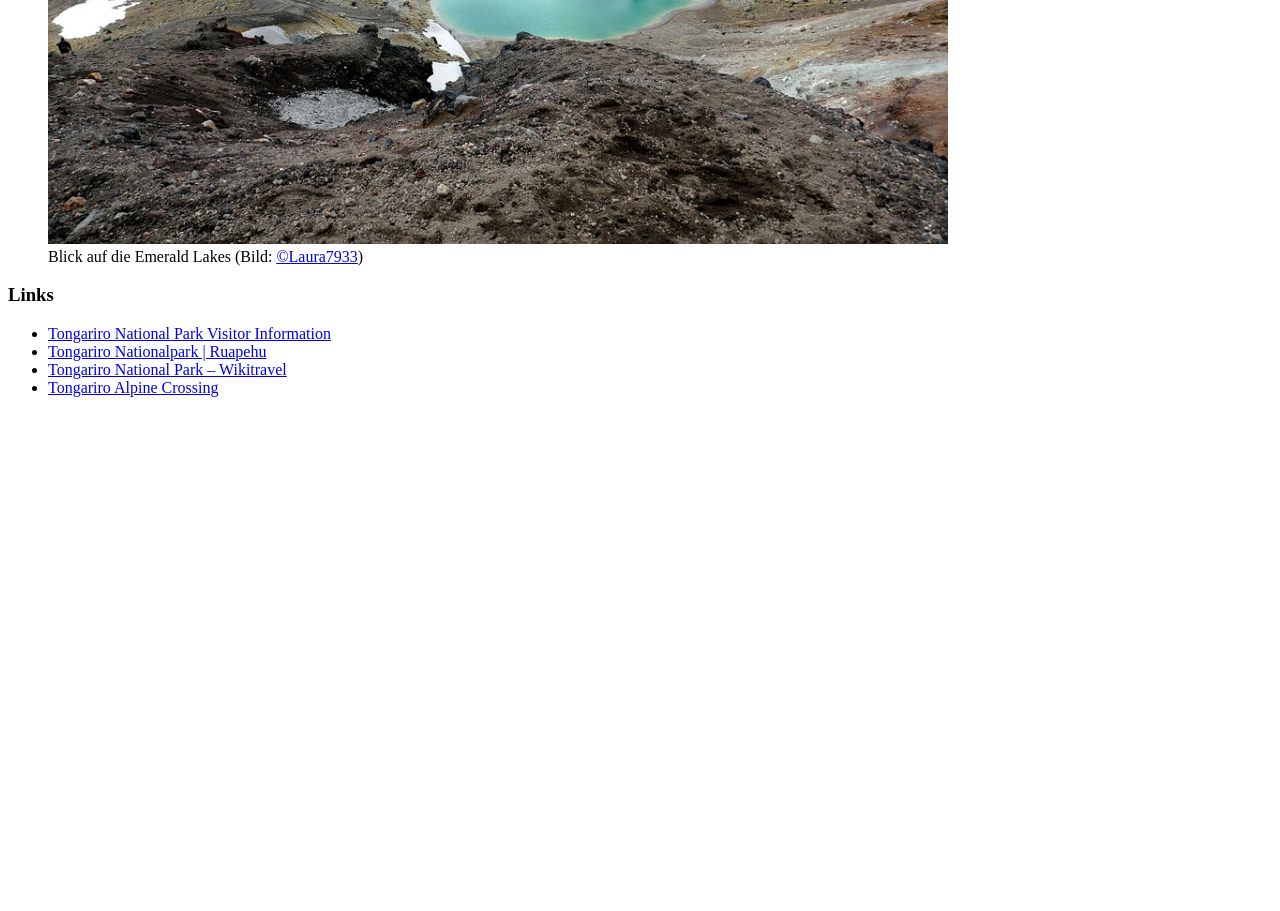
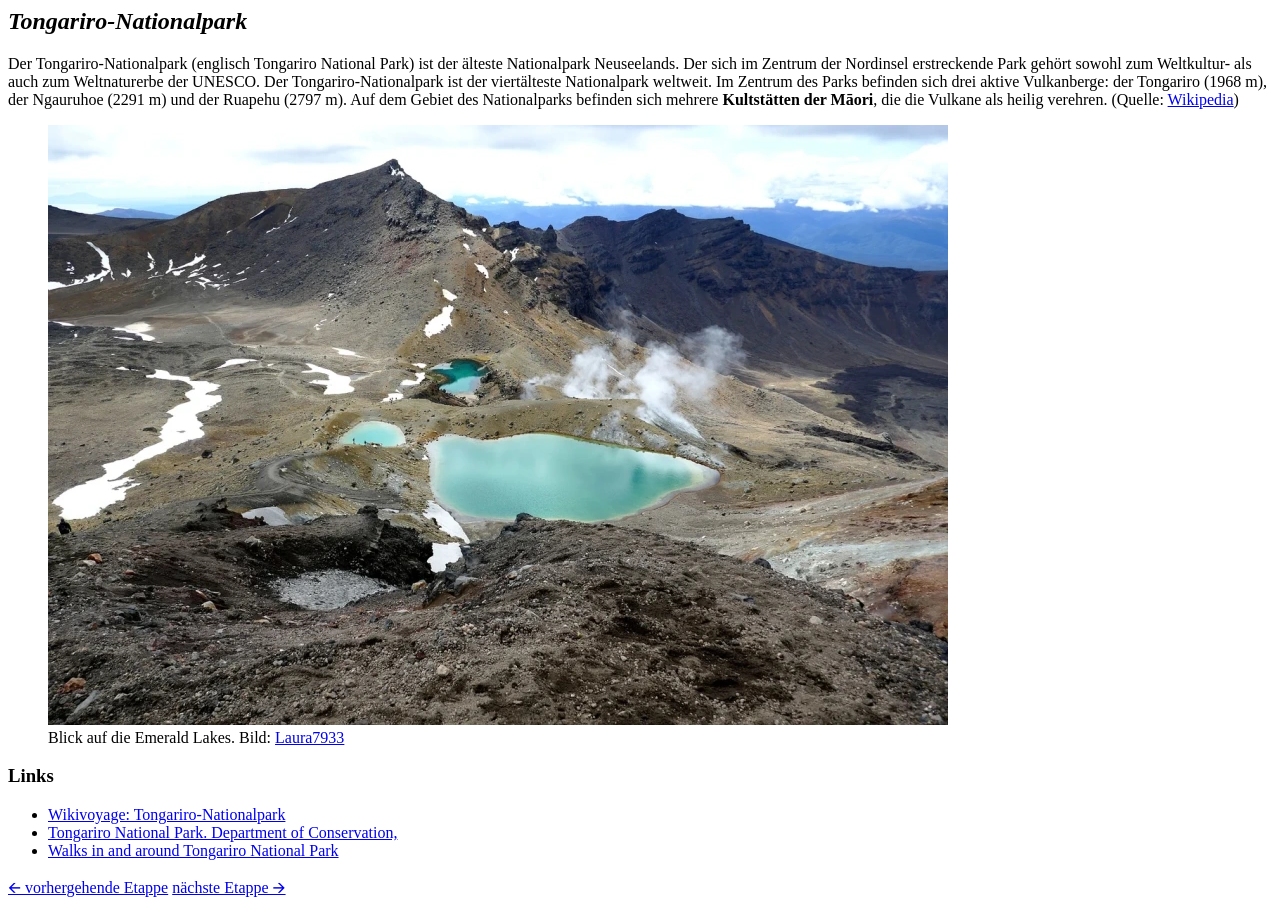
Before and after one commit to webman-at/webman-at.github.io, a plain HTML site: page nz/index.html in a window 1280 px wide. Shown: the part 540-1451 px from the top of the page. Before the commit the page ends 953 px from the top, so only its background shows below. Drawn offline with Linux system fonts and the light colour scheme.

Commit message:
update html from lecture 2022-03-17

```diff
--- a/nz/index.html
+++ b/nz/index.html
@@ -5,42 +5,55 @@
     <meta charset="UTF-8">
     <meta http-equiv="X-UA-Compatible" content="IE=edge">
     <meta name="viewport" content="width=device-width, initial-scale=1.0">
-    <title>Neuseelandreise - Tongariro-Nationalpark</title>
+    <title>Neuseelandreise</title>
 </head>
 
 <body>
+    <header>
+        <img src="images/header.jpg" alt="Straße im Vordergrund mit dem Vulkankegel im Hintergrund">
+        <a href="#"><img src="images/user.jpg" alt="Another one rides the bus"></a>
+    </header>
     <main>
         <article>
-            <h1 style="color: aqua;">Neuseelandreise</h1>
+            <h1>Neuseelandreise</h1>
             <h2><em>Tongariro-Nationalpark</em></h2>
-            <p>
-                Der Tongariro-Nationalpark (englisch Tongariro National Park) ist der älteste Nationalpark Neuseelands.
+            <p>Der Tongariro-Nationalpark (englisch Tongariro National Park) ist der älteste Nationalpark Neuseelands.
                 Der sich im Zentrum der Nordinsel erstreckende Park gehört sowohl zum Weltkultur- als auch zum
-                Weltnaturerbe der UNESCO. Der Tongariro-Nationalpark ist der viertälteste Nationalpark weltweit. Im
-                Zentrum des Parks befinden sich drei aktive Vulkanberge: der Tongariro (1968 m), der Ngauruhoe (2291 m)
-                und der Ruapehu (2797 m). Auf dem Gebiet des Nationalparks befinden sich mehrere <strong>Kultstätten der
-                    Māori</strong>, die die Vulkane als heilig verehren.
-                (Quelle: <a href="https://de.wikipedia.org/wiki/Tongariro-Nationalpark">Wikipedia</a>)
-            </p>
+                Weltnaturerbe der UNESCO.
+
+                Der Tongariro-Nationalpark ist der viertälteste Nationalpark weltweit. Im Zentrum des Parks befinden
+                sich drei aktive Vulkanberge: der Tongariro (1968 m), der Ngauruhoe (2291 m) und der Ruapehu (2797 m).
+
+                Auf dem Gebiet des Nationalparks befinden sich mehrere <strong>Kultstätten der Māori</strong>, die die
+                Vulkane als heilig verehren. (Quelle: <a
+                    href="https://de.wikipedia.org/wiki/Tongariro-Nationalpark">Wikipedia</a>)</p>
 
             <figure>
-                <img src="images/attraction.jpg" alt="Drei grüne Vulkanseen">
-                <figcaption>Blick auf die Emerald Lakes (Bild: <a
-                        href="https://pixabay.com/photos/emerald-lakes-3189389/">©Laura7933</a>)</figcaption>
+                <img src="images/attraction.webp" alt="Drei grüne Seen im Gipfelbereich mit Schneeflecken und Rauch">
+                <figcaption>Blick auf die Emerald Lakes. Bild: <a
+                        href="https://pixabay.com/de/photos/emerald-lakes-3189389/">Laura7933</a></figcaption>
             </figure>
 
             <h3>Links</h3>
             <ul>
-                <li><a href="https://www.nationalpark.co.nz/">Tongariro National Park Visitor Information</a></li>
-                <li><a href="https://www.newzealand.com/de/feature/national-parks-tongariro/">Tongariro Nationalpark |
-                        Ruapehu</a></li>
-                <li><a href="https://wikitravel.org/de/Tongariro_National_Park">Tongariro National Park – Wikitravel</a>
-                </li>
+                <li><a href="https://de.wikivoyage.org/wiki/Tongariro-Nationalpark">Wikivoyage:
+                        Tongariro-Nationalpark</a></li>
                 <li><a
-                        href="https://www.doc.govt.nz/parks-and-recreation/places-to-go/central-north-island/places/tongariro-national-park/things-to-do/tracks/tongariro-alpine-crossing/">Tongariro
-                        Alpine Crossing</a></li>
+                        href="https://www.doc.govt.nz/parks-and-recreation/places-to-go/central-north-island/places/tongariro-national-park/">Tongariro
+                        National Park. Department of Conservation,</a></li>
+                <li><a
+                        href="https://www.doc.govt.nz/globalassets/documents/parks-and-recreation/tracks-and-walks/tongariro-taupo/tongariro-national-park-walks.pdf">Walks
+                        in and around Tongariro National Park</a></li>
             </ul>
         </article>
     </main>
+    <footer>
+        <nav>
+            <a href="#">🡨 vorhergehende Etappe</a>
+            <a href="#">nächste Etappe 🡪</a>
+        </nav>
+    </footer>
+
 </body>
+
 </html>
```
Also changed, not shown: nz/images/attraction.webp (added), nz/images/header.jpg, nz/images/user.jpg.
